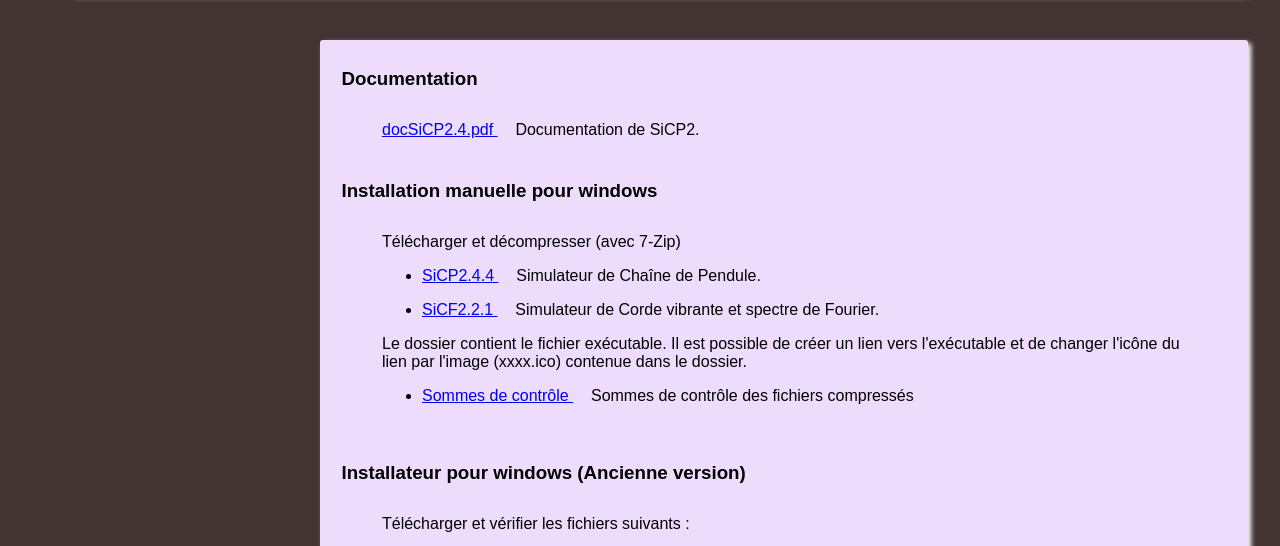
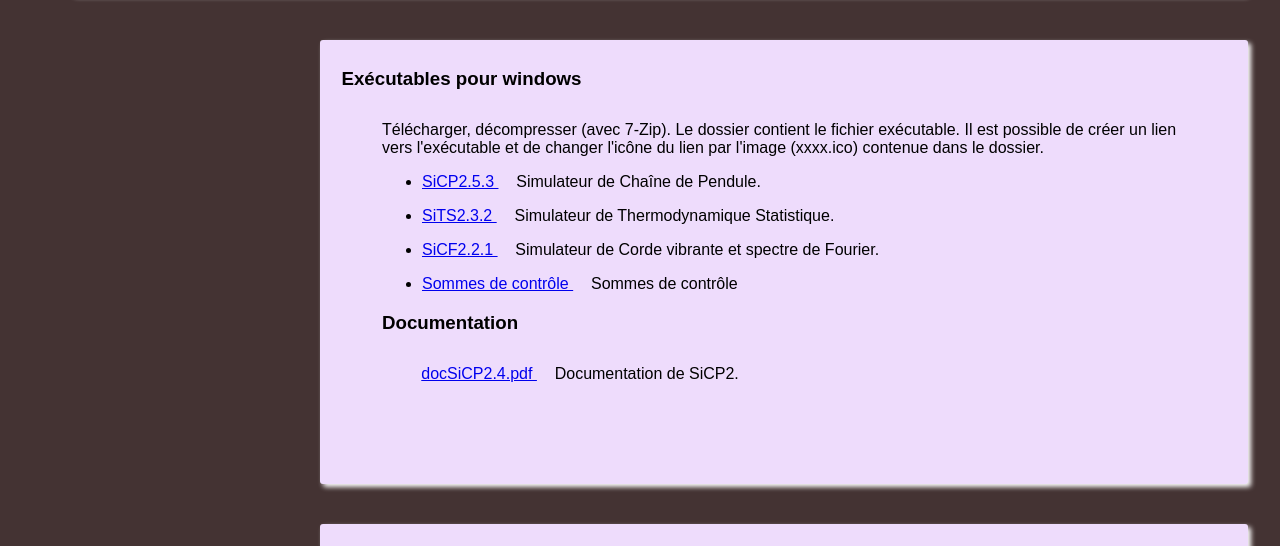
Before and after one commit to Cphysique/cphysique.github.io, a plain HTML site: page index.html in a window 1280 px wide. Shown: the part 202-748 px from the top of the page. Drawn offline with Linux system fonts and the light colour scheme.

Commit message:
SiCP2.5.3.7z et SiTS2.3.2.7z

```diff
--- a/index.html
+++ b/index.html
@@ -16,6 +16,29 @@
 
 <section>	<!--		POUR WINDOWS		-->
 
+		<h3>Exécutables pour windows</h3>
+
+	<article>	<!--		Installation manuelle pour windows		-->
+
+	Télécharger, décompresser (avec 7-Zip). Le dossier contient le fichier exécutable. Il est possible de créer un lien vers l'exécutable et de changer l'icône du lien par l'image (xxxx.ico) contenue dans le dossier.
+		<ul>
+			<li><a href="SiCP2.5.3.7z" > SiCP2.5.3 </a> &nbsp;&nbsp;&nbsp;  Simulateur de Chaîne de Pendule.
+
+		</ul>
+		<ul>
+			<li><a href="SiTS2.3.2.7z" > SiTS2.3.2 </a> &nbsp;&nbsp;&nbsp;  Simulateur de Thermodynamique Statistique.
+
+		</ul>
+		<ul>
+			<li><a href="SiCF2.2.1.zip" > SiCF2.2.1 </a> &nbsp;&nbsp;&nbsp;  Simulateur de Corde vibrante et spectre de Fourier.
+
+		</ul>
+
+		<ul>
+			<li><a href="sommeDeControle.txt" > Sommes de contrôle </a> &nbsp;&nbsp;&nbsp;  Sommes de contrôle
+
+		</ul>
+
 		<h3>Documentation</h3>
 
 	<article>	<!--		Documentation de SiCP2		-->
@@ -24,21 +47,17 @@
 	</article>
 
 
-		<h3>Installation manuelle pour windows</h3>
+	<!--		<h3>Exécutables pour windows</h3>
 
-	<article>	<!--		Installation manuelle pour windows		-->
+	<article>		Installation manuelle pour windows
 
-	Télécharger et décompresser (avec 7-Zip)
+	Télécharger, décompresser (avec 7-Zip). Le dossier contient le fichier exécutable. Il est possible de créer un lien vers l'exécutable et de changer l'icône du lien par l'image (xxxx.ico) contenue dans le dossier.
 		<ul>
-			<li><a href="SiCP2.4.4.zip" > SiCP2.4.4 </a> &nbsp;&nbsp;&nbsp;  Simulateur de Chaîne de Pendule.
-
-		</ul>
-		<ul>
-			<li><a href="SiCF2.2.1.zip" > SiCF2.2.1 </a> &nbsp;&nbsp;&nbsp;  Simulateur de Corde vibrante et spectre de Fourier.
+			<li><a href="SiCP2.5.zip" > SiCP2.5 </a> &nbsp;&nbsp;&nbsp;  Simulateur de Chaîne de Pendule.
 
 		</ul>
 
-            Le dossier contient le fichier exécutable. Il est possible de créer un lien vers l'exécutable et de changer l'icône du lien par l'image (xxxx.ico) contenue dans le dossier.
+
 
 		<ul>
 			<li><a href="sommeDeControle.txt" > Sommes de contrôle </a> &nbsp;&nbsp;&nbsp;  Sommes de contrôle des fichiers compressés
@@ -48,7 +67,7 @@
 	</article>
 		<h3>Installateur pour windows (Ancienne version) </h3>
 
-	<article>	<!--		TÉLÉCHARGEMENT		-->
+	<article>
 	Télécharger et vérifier les fichiers suivants :
 		<ul>
 			<li><a href="setupSiCP2.4.3.exe" > SiCP2.4.3 </a> &nbsp;&nbsp;&nbsp;  Simulateur de Chaîne de Pendule.
```
Also changed, not shown: shasum.txt (added), sommeDeControle.txt, 2 other files.
